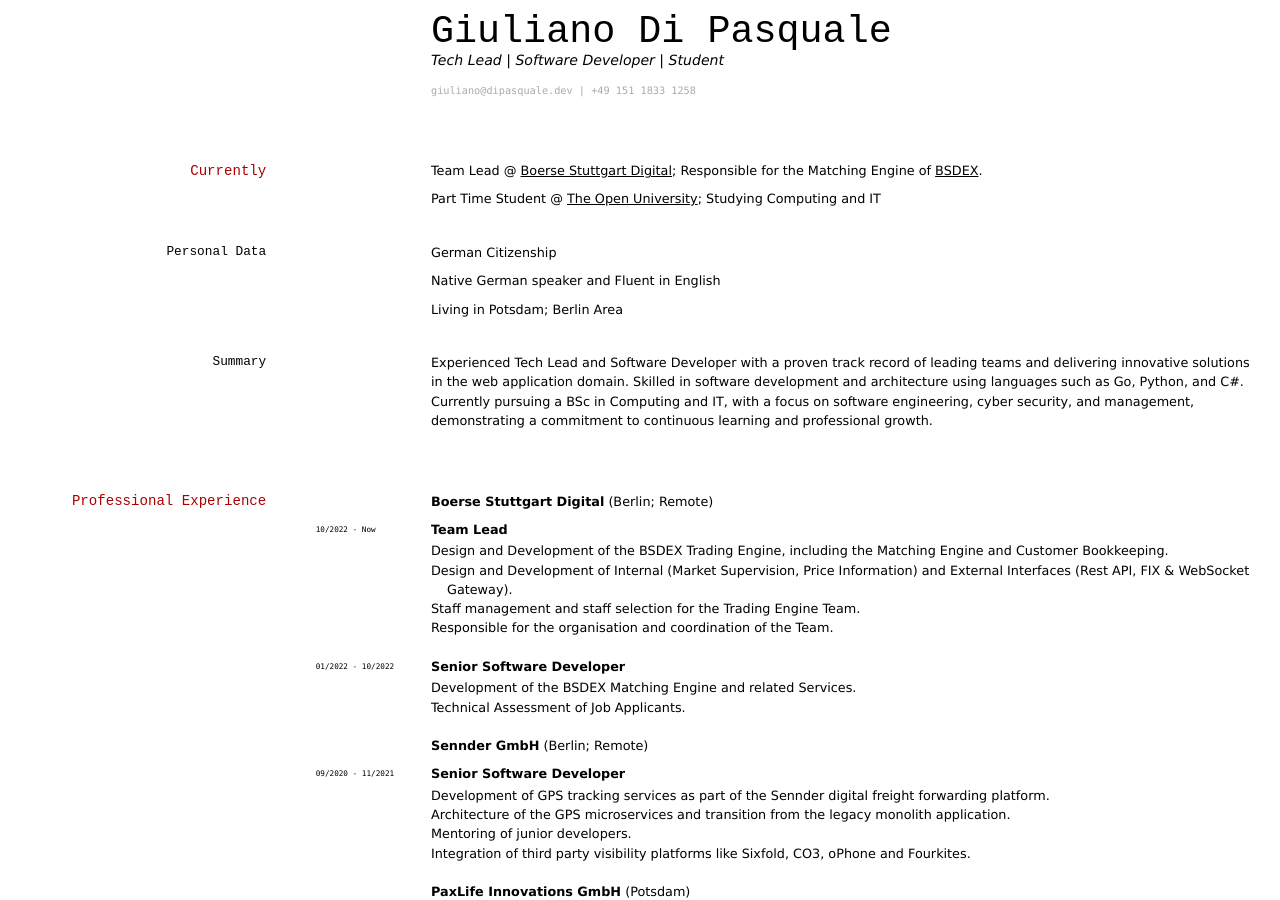
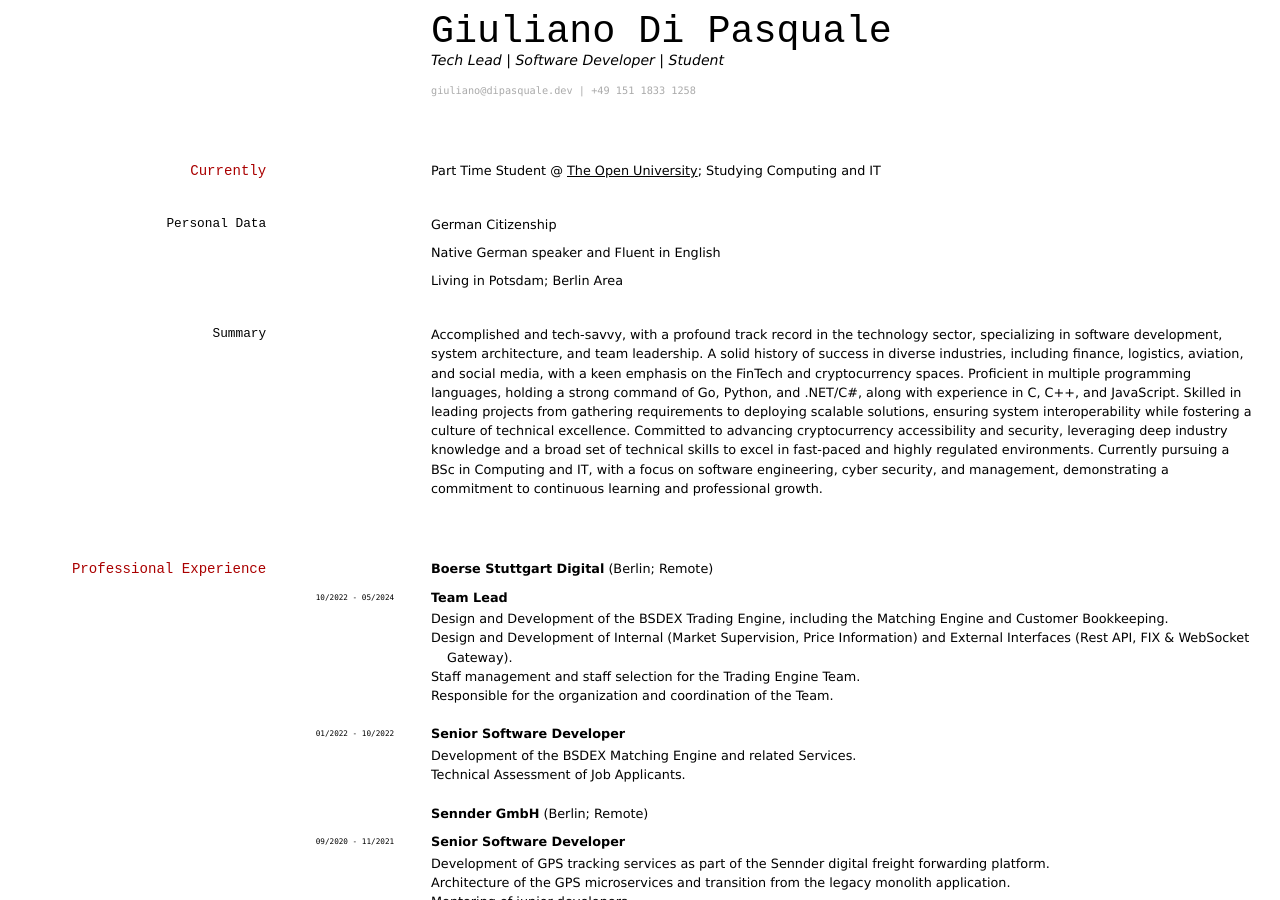
Before and after one commit to Nooby/nooby.github.io, a Jekyll site: the page built from index.md, in a window 1280 px wide and 900 px high. Built offline with Jekyll 4.4.1, drawn with Linux system fonts in a browser that asks for light colours.

Commit message:
Update CV

```diff
--- a/index.md
+++ b/index.md
@@ -13,8 +13,6 @@ Tech Lead | Software Developer | Student
 
 ## Currently
 
-Team Lead @ [Boerse Stuttgart Digital](https://www.bsdigital.com/en/); Responsible for the Matching Engine of [BSDEX](https://www.bsdex.de/en/).
-
 Part Time Student @ [The Open University](http://open.ac.uk/); Studying Computing and IT
 
 ### Personal Data
@@ -27,21 +25,21 @@ Living in Potsdam; Berlin Area
 
 ### Summary
 
-Experienced Tech Lead and Software Developer with a proven track record of leading teams and delivering innovative solutions in the web application domain.
-Skilled in software development and architecture using languages such as Go, Python, and C#.
+Accomplished and tech-savvy, with a profound track record in the technology sector, specializing in software development,
+system architecture, and team leadership. A solid history of success in diverse industries, including finance, logistics, aviation, and social media, with a keen emphasis on the FinTech and cryptocurrency spaces. Proficient in multiple programming languages, holding a strong command of Go, Python, and .NET/C#, along with experience in C, C++, and JavaScript. Skilled in leading projects from gathering requirements to deploying scalable solutions, ensuring system interoperability while fostering a culture of technical excellence. Committed to advancing cryptocurrency accessibility and security, leveraging deep industry knowledge and a broad set of technical skills to excel in fast-paced and highly regulated environments.
 Currently pursuing a BSc in Computing and IT, with a focus on software engineering, cyber security, and management, demonstrating a commitment to continuous learning and professional growth.
 
 ## Professional Experience
 
 __Boerse Stuttgart Digital__ (Berlin; Remote)
 
-`10/2022 - Now`
+`10/2022 - 05/2024`
 __Team Lead__
 
 - Design and Development of the BSDEX Trading Engine, including the Matching Engine and Customer Bookkeeping.
 - Design and Development of Internal (Market Supervision, Price Information) and External Interfaces (Rest API, FIX & WebSocket Gateway).
 - Staff management and staff selection for the Trading Engine Team.
-- Responsible for the organisation and coordination of the Team.
+- Responsible for the organization and coordination of the Team.
 
 `01/2022 - 10/2022`
 __Senior Software Developer__
```
